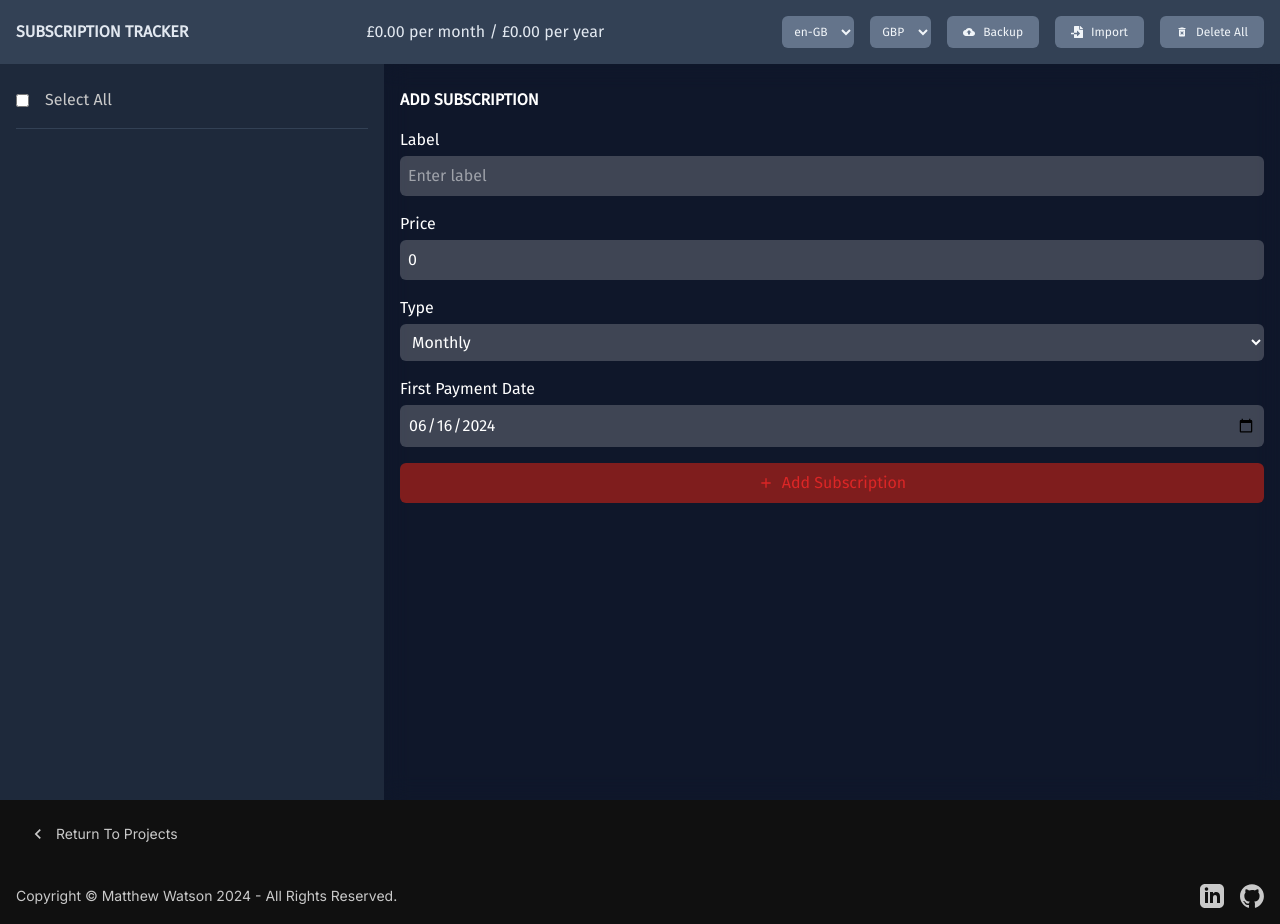
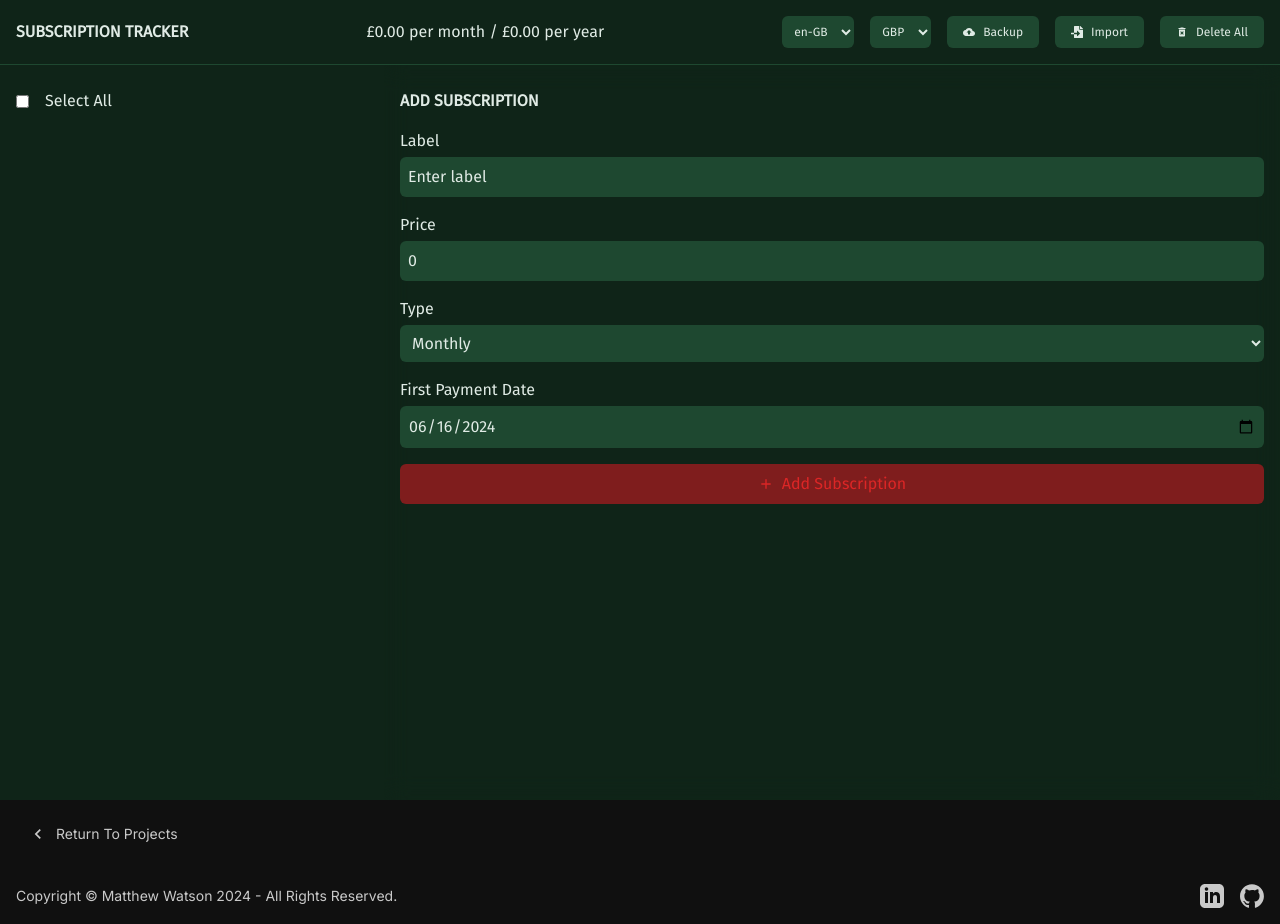
Before and after one commit to mw-138/mw-138.github.io, a Next.js app: page /websites/subscription_tracker in a window 1280 px wide. Built offline with nearby package versions, Linux system fonts and the light colour scheme; a web font is replaced by a local one.

Commit message:
feat: color re-design

```diff
--- a/app/websites/subscription_tracker/components/Header.tsx
+++ b/app/websites/subscription_tracker/components/Header.tsx
@@ -19,11 +19,9 @@ export default function Header() {
     deleteAllSubscriptions,
   } = useSubscriptionTrackerContext();
   return (
-    <div className="flex flex-col items-center justify-between gap-4 bg-slate-700 p-4 text-white lg:flex-row">
-      <h1 className="font-bold uppercase text-slate-200">
-        Subscription Tracker
-      </h1>
-      <div className="flex gap-4 text-slate-200">
+    <div className="border-subscription-tracker-background-800 flex flex-col items-center justify-between gap-4 border-b p-4 lg:flex-row">
+      <h1 className="font-bold uppercase">Subscription Tracker</h1>
+      <div className="flex gap-4">
         <span>
           {formatToCurrencyString(calculateTotalPerMonth())} per month /{" "}
           {formatToCurrencyString(calculateTotalPerYear())} per year
@@ -36,13 +34,13 @@ export default function Header() {
             id="locale"
             onChange={(e: any) => setLocale(e.target.value)}
             value={locale}
-            className="rounded-md bg-slate-500 p-2 text-xs text-slate-100 hover:bg-slate-300 hover:text-slate-800"
+            className="bg-subscription-tracker-background-800 hover:bg-subscription-tracker-background-300 hover:text-subscription-tracker-text-800 rounded-md p-2 text-xs transition-colors"
           >
             {locales.map((locale, index) => (
               <option
                 key={index}
                 value={locale}
-                className="bg-slate-500 text-slate-100"
+                className="bg-subscription-tracker-background-500"
               >
                 {locale}
               </option>
@@ -53,13 +51,13 @@ export default function Header() {
             id="currency"
             onChange={(e: any) => setCurrency(e.target.value)}
             value={currency}
-            className="rounded-md bg-slate-500 p-2 text-xs text-slate-100 hover:bg-slate-300 hover:text-slate-800"
+            className="bg-subscription-tracker-background-800 hover:bg-subscription-tracker-background-300 hover:text-subscription-tracker-text-800 rounded-md p-2 text-xs transition-colors"
           >
             {currencies.map((currency, index) => (
               <option
                 key={index}
                 value={currency}
-                className="bg-slate-500 text-slate-100"
+                className="bg-subscription-tracker-background-500"
               >
                 {currency}
               </option>
@@ -69,21 +67,21 @@ export default function Header() {
         <div className="flex flex-row gap-4">
           <button
             onClick={backupSubscriptions}
-            className="flex flex-row items-center gap-2 rounded-md bg-slate-500 px-4 py-2 text-xs text-slate-100 transition-colors hover:bg-slate-300 hover:text-slate-800 active:bg-slate-200 disabled:bg-red-900 disabled:text-red-600"
+            className="bg-subscription-tracker-background-800 hover:bg-subscription-tracker-background-300 hover:text-subscription-tracker-text-800 active:bg-subscription-tracker-background-200 flex flex-row items-center gap-2 rounded-md px-4 py-2 text-xs transition-colors disabled:bg-red-900 disabled:text-red-600"
           >
             <MdBackup />
             Backup
           </button>
           <button
             onClick={startImport}
-            className="flex flex-row items-center gap-2 rounded-md bg-slate-500 px-4 py-2 text-xs text-slate-100 transition-colors hover:bg-slate-300 hover:text-slate-800 active:bg-slate-200 disabled:bg-red-900 disabled:text-red-600"
+            className="bg-subscription-tracker-background-800 hover:bg-subscription-tracker-background-300 hover:text-subscription-tracker-text-800 active:bg-subscription-tracker-background-200 flex flex-row items-center gap-2 rounded-md px-4 py-2 text-xs transition-colors disabled:bg-red-900 disabled:text-red-600"
           >
             <FaFileImport />
             Import
           </button>
           <button
             onClick={deleteAllSubscriptions}
-            className="flex flex-row items-center gap-2 rounded-md bg-slate-500 px-4 py-2 text-xs text-slate-100 transition-colors hover:bg-slate-300 hover:text-slate-800 active:bg-slate-200 disabled:bg-red-900 disabled:text-red-600"
+            className="bg-subscription-tracker-background-800 hover:bg-subscription-tracker-background-300 hover:text-subscription-tracker-text-800 active:bg-subscription-tracker-background-200 flex flex-row items-center gap-2 rounded-md px-4 py-2 text-xs transition-colors disabled:bg-red-900 disabled:text-red-600"
           >
             <MdDeleteForever />
             Delete All
--- a/app/websites/subscription_tracker/components/SubscriptionButtonList.tsx
+++ b/app/websites/subscription_tracker/components/SubscriptionButtonList.tsx
@@ -13,14 +13,14 @@ export default function SubscriptionButtonList() {
     isMultiselecting,
   } = useSubscriptionTrackerContext();
   return (
-    <div className="flex h-96 w-auto flex-col gap-4 bg-slate-800 p-4 lg:h-auto lg:w-96">
-      <div className="flex items-center justify-between border-b border-slate-700 pb-2">
+    <div className="flex h-96 w-auto flex-col gap-4 p-4 lg:h-auto lg:w-96">
+      <div className="flex items-center justify-between">
         <div className="flex h-10 items-center gap-4">
           <input
             type="checkbox"
             name="select_all"
             placeholder="Enter label"
-            className="rounded-md bg-white/20 p-2 text-white placeholder-white/50"
+            className="rounded-md p-2"
             onChange={(e) => {
               toggleAllSubscriptions(e.target.checked);
               setIsMultiselecting(e.target.checked);
@@ -38,7 +38,7 @@ export default function SubscriptionButtonList() {
           </button>
         )}
       </div>
-      <div className="minimal-scrollbar flex flex-col gap-4 overflow-auto pr-4 pt-4">
+      <div className="minimal-scrollbar flex flex-col gap-4 overflow-auto pr-4">
         {sortedSubscriptions.map((subscription, index) => (
           <SubscriptionButton
             key={index}
--- a/app/websites/subscription_tracker/components/SubscriptionForm.tsx
+++ b/app/websites/subscription_tracker/components/SubscriptionForm.tsx
@@ -1,6 +1,13 @@
 "use client";
 
-import { MdAdd, MdCancel, MdDelete, MdSave } from "react-icons/md";
+import {
+  MdAdd,
+  MdArrowLeft,
+  MdCancel,
+  MdChevronLeft,
+  MdDelete,
+  MdSave,
+} from "react-icons/md";
 import { useSubscriptionTrackerContext } from "../context/SubscriptionTrackerContext";
 
 export default function SubscriptionForm() {
@@ -16,35 +23,52 @@ export default function SubscriptionForm() {
     getSubscriptionTotalSpend,
     cancelEdit,
   } = useSubscriptionTrackerContext();
+
+  function ActionButton({
+    label,
+    icon,
+    onClick,
+  }: {
+    label: string;
+    icon: React.ReactNode;
+    onClick: (e: any) => void;
+  }): React.ReactNode {
+    return (
+      <button
+        className="bg-subscription-tracker-primary-300 text-subscription-tracker-text-700 hover:bg-subscription-tracker-primary-500 hover:text-subscription-tracker-text-100 active:bg-subscription-tracker-primary-600 flex flex-1 flex-row items-center justify-center gap-2 rounded-md px-4 py-2 transition-colors disabled:bg-red-900 disabled:text-red-600"
+        onClick={onClick}
+      >
+        {icon}
+        {label}
+      </button>
+    );
+  }
+
   return (
-    <div className="flex-1 p-4 text-white backdrop-blur-md">
+    <div className="flex-1 p-4 backdrop-blur-md">
       <div className="mb-2 flex h-10 items-center justify-between py-2">
-        <h1 className="font-bold uppercase">
+        <h1 className="flex items-center gap-4 font-bold uppercase">
+          {editingSubscription && (
+            <MdChevronLeft
+              className="hover:bg-subscription-tracker-primary-500 hover:text-subscription-tracker-text-900 active:bg-subscription-tracker-primary-600 aspect-square rounded-md p-2 transition-colors"
+              onClick={cancelEdit}
+              size={32}
+            />
+          )}
           {editingSubscription ? "Edit" : "Add"} Subscription
         </h1>
         {editingSubscription && (
           <div className="flex flex-row gap-4">
-            <button
-              className="flex flex-1 flex-row items-center justify-center gap-2 rounded-md bg-white p-2 px-4 py-2 text-slate-700 transition-colors hover:bg-green-500 hover:text-white active:bg-green-600 disabled:bg-red-900 disabled:text-red-600"
+            <ActionButton
+              label="Save"
+              icon={<MdSave />}
               onClick={handleFormSubmit}
-            >
-              <MdSave />
-              Save
-            </button>
-            <button
-              className="flex flex-1 flex-row items-center justify-center gap-2 rounded-md bg-white p-2 px-4 py-2 text-slate-700 transition-colors hover:bg-red-500 hover:text-white active:bg-red-600 disabled:bg-red-900 disabled:text-red-600"
+            />
+            <ActionButton
+              label="Delete"
+              icon={<MdDelete />}
               onClick={() => deleteSubscription(selectedSubscriptionIndex)}
-            >
-              <MdDelete />
-              Delete
-            </button>
-            <button
-              className="flex flex-1 flex-row items-center justify-center gap-2 rounded-md bg-white p-2 px-4 py-2 text-slate-700 transition-colors hover:bg-slate-500 hover:text-white active:bg-slate-600 disabled:bg-red-900 disabled:text-red-600"
-              onClick={cancelEdit}
-            >
-              <MdCancel />
-              Cancel
-            </button>
+            />
           </div>
         )}
       </div>
@@ -57,7 +81,7 @@ export default function SubscriptionForm() {
             placeholder="Enter label"
             onChange={handleFormChange}
             value={formData.label}
-            className="rounded-md bg-white/20 p-2 text-white placeholder-white/50"
+            className="bg-subscription-tracker-background-800 placeholder-subscription-tracker-text-100 rounded-md p-2"
           />
         </div>
         <div className="flex flex-col gap-1">
@@ -68,7 +92,7 @@ export default function SubscriptionForm() {
             placeholder="Enter price"
             onChange={handleFormChange}
             value={formData.price}
-            className="rounded-md bg-white/20 p-2 text-white placeholder-white/50"
+            className="bg-subscription-tracker-background-800 placeholder-subscription-tracker-text-100 rounded-md p-2"
           />
         </div>
         <div className="flex flex-col gap-1">
@@ -78,12 +102,18 @@ export default function SubscriptionForm() {
             id="type"
             onChange={handleFormChange}
             value={formData.type}
-            className="rounded-md bg-white/20 p-2 text-white placeholder-white/50"
+            className="bg-subscription-tracker-background-800 placeholder-subscription-tracker-text-100 rounded-md p-2"
           >
-            <option value="monthly" className="bg-zinc-500 text-white">
+            <option
+              value="monthly"
+              className="bg-subscription-tracker-background-800"
+            >
               Monthly
             </option>
-            <option value="yearly" className="bg-zinc-500 text-white">
+            <option
+              value="yearly"
+              className="bg-subscription-tracker-background-800"
+            >
               Yearly
             </option>
           </select>
@@ -96,12 +126,12 @@ export default function SubscriptionForm() {
             placeholder="Enter first payment date"
             onChange={handleFormChange}
             value={formData.firstPaymentDate}
-            className="rounded-md bg-white/20 p-2 text-white placeholder-white/50"
+            className="bg-subscription-tracker-background-800 placeholder-subscription-tracker-text-100 rounded-md p-2"
           />
         </div>
         {editingSubscription ? (
           <div className="flex flex-col gap-4">
-            <div className="rounded-md bg-white/20 p-2">
+            <div className="bg-subscription-tracker-background-800 rounded-md p-2">
               <h1 className="font-bold uppercase">Stats</h1>
               <div
                 className="tooltip cursor-help"
@@ -120,7 +150,7 @@ export default function SubscriptionForm() {
           </div>
         ) : (
           <button
-            className="flex flex-1 flex-row items-center justify-center gap-2 rounded-md bg-white p-2 text-slate-700 transition-colors hover:bg-slate-500 hover:text-white active:bg-slate-600 disabled:bg-red-900 disabled:text-red-600"
+            className="bg-subscription-tracker-primary-500 hover:bg-subscription-tracker-primary-600 active:bg-subscription-tracker-primary-400 flex flex-row items-center justify-center gap-2 rounded-md p-2 transition-colors disabled:bg-red-900 disabled:text-red-600"
             onClick={handleFormSubmit}
             disabled={formData.label === ""}
           >
--- a/app/websites/subscription_tracker/page.tsx
+++ b/app/websites/subscription_tracker/page.tsx
@@ -10,7 +10,7 @@ export default function Page() {
   return (
     <>
       <SubscriptionTrackerProvider>
-        <main className="flex select-none flex-col bg-slate-900 font-['Fira_Sans'] lg:h-screen">
+        <main className="bg-subscription-tracker-background-900 text-subscription-tracker-text-100 flex select-none flex-col font-['Fira_Sans'] lg:h-screen">
           <Header />
           <div className="flex flex-1 flex-col-reverse overflow-hidden lg:flex-row">
             <SubscriptionButtonList />
--- a/tailwind.config.ts
+++ b/tailwind.config.ts
@@ -14,12 +14,83 @@ const config: Config = {
           "conic-gradient(from 180deg at 50% 50%, var(--tw-gradient-stops))",
       },
       colors: {
-        "netflix-red": "#d81f26",
-        "premier-league-purple": "#38003C",
-        "premier-league-blue": "#04f5ff",
-        "premier-league-pink": "	#e90052",
-        "premier-league-green": "#00ff85",
-        "premier-league-yellow": "#EAFF04",
+        netflix: {
+          red: "#d81f26",
+        },
+        "premier-league": {
+          purple: "#38003C",
+          blue: "#04f5ff",
+          pink: "	#e90052",
+          green: "#00ff85",
+          yellow: "#EAFF04",
+        },
+        "subscription-tracker": {
+          text: {
+            50: "#eff5f2",
+            100: "#e0ebe5",
+            200: "#c0d8cb",
+            300: "#a1c4b1",
+            400: "#82b097",
+            500: "#629d7d",
+            600: "#4f7d64",
+            700: "#3b5e4b",
+            800: "#273f32",
+            900: "#141f19",
+            950: "#0a100c",
+          },
+          background: {
+            50: "#edf7f2",
+            100: "#dbf0e4",
+            200: "#b7e1c9",
+            300: "#93d2ae",
+            400: "#6fc393",
+            500: "#4bb479",
+            600: "#3c9060",
+            700: "#2d6c48",
+            800: "#1e4830",
+            900: "#0f2418",
+            950: "#08120c",
+          },
+          primary: {
+            50: "#ebfaf1",
+            100: "#d6f5e2",
+            200: "#adebc6",
+            300: "#85e0a9",
+            400: "#5cd68d",
+            500: "#33cc70",
+            600: "#29a35a",
+            700: "#1f7a43",
+            800: "#14522d",
+            900: "#0a2916",
+            950: "#05140b",
+          },
+          secondary: {
+            50: "#e8fcf0",
+            100: "#d2f9e2",
+            200: "#a4f4c4",
+            300: "#77eea7",
+            400: "#49e989",
+            500: "#1ce36c",
+            600: "#16b656",
+            700: "#118841",
+            800: "#0b5b2b",
+            900: "#062d16",
+            950: "#03170b",
+          },
+          accent: {
+            50: "#e6fff0",
+            100: "#cdfee1",
+            200: "#9afec2",
+            300: "#68fda4",
+            400: "#35fd85",
+            500: "#03fc67",
+            600: "#02ca52",
+            700: "#02973e",
+            800: "#016529",
+            900: "#013215",
+            950: "#00190a",
+          },
+        },
       },
     },
   },
```
Also changed, not shown: app/websites/subscription_tracker/components/ImportForm.tsx (+5 -5 lines), app/websites/subscription_tracker/components/SubscriptionButton.tsx (+4 -6 lines).
